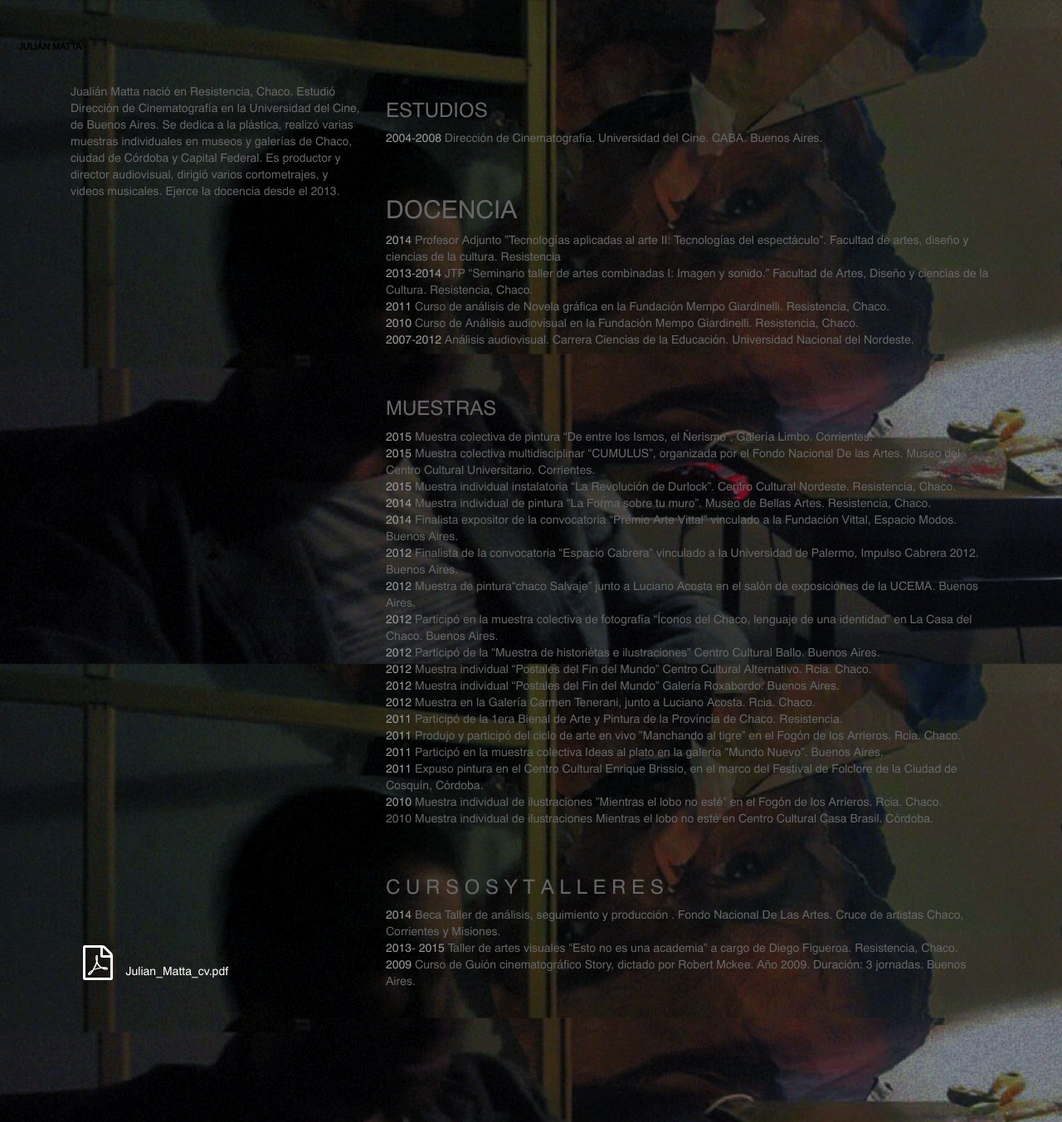
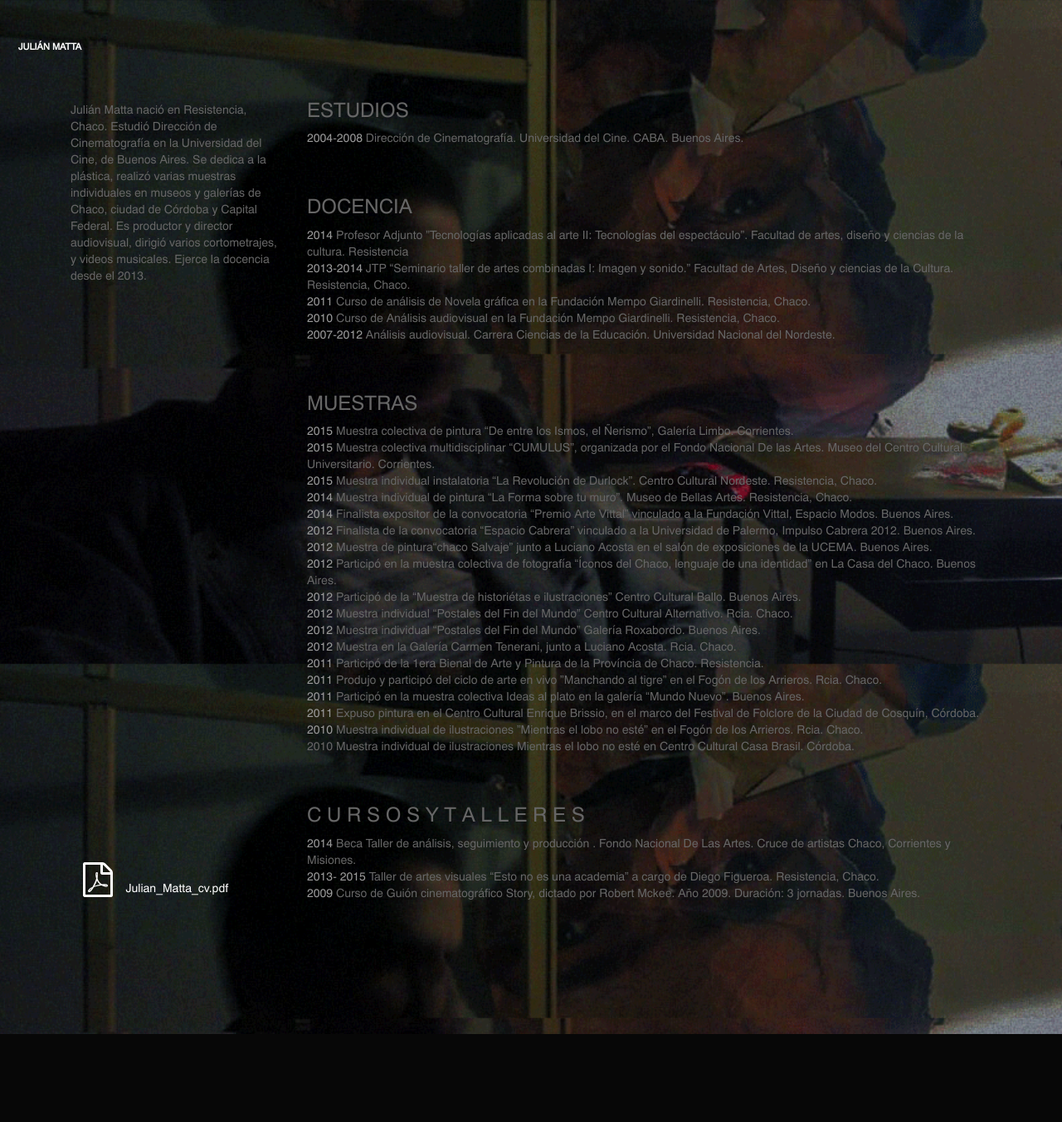
Before and after one commit to diegoduncan21/matta, a Django app: page /about/ in a window 1280 px wide. Shown: the whole page at 83% size. After the commit the page ends 1246 px from the top, so only its background shows below. Run offline with Django 3.2, Linux system fonts and the light colour scheme; parts of the project's set-up code (start-up, migrations or seed data) failed here and were passed over; some libraries are stand-ins or nearby versions.

Commit message:
fix styles home

```diff
--- a/matta/static/css/project.css
+++ b/matta/static/css/project.css
@@ -101,7 +101,11 @@ ul>li>a:hover{
 
 .col-md-3.pdf{
   position:absolute;
-  top:83%;
+  top:82%;
+}
+
+.col-md-3.mini{
+  top:22px;
 }
 
 #homa{
--- a/matta/templates/pages/about.html
+++ b/matta/templates/pages/about.html
@@ -4,28 +4,28 @@
 {% endblock header %}
 {% block content %}
 
-    <a href="/"><h3 class="top bl">JULIÁN MATTA</h3></a>
+    <a href="/"><h3 class="top">JULIÁN MATTA</h3></a>
     <br>
     <div class="down">
 
     </div>
     <div class="col-md-12 about">
         <div class="row">
-            <div class="col-md-4">
+            <div class="col-md-3 mini">
 
-                    Jualián Matta nació en Resistencia, Chaco. Estudió Dirección de Cinematografía en la Universidad del
+                    Julián Matta nació en Resistencia, Chaco. Estudió Dirección de Cinematografía en la Universidad del
                     Cine, de Buenos Aires. Se dedica a la plástica, realizó varias muestras individuales en museos y
                     galerías de Chaco, ciudad de Córdoba y Capital Federal. Es productor y director audiovisual, dirigió
                     varios cortometrajes, y videos musicales. Ejerce la docencia desde el 2013.
 
 
             </div>
-            <div class="col-md-8">
+            <div class="col-md-9">
 
                     <h3>ESTUDIOS</h3>
                     <span class="lala">2004-2008</span> Dirección de Cinematografía. Universidad del Cine. CABA. Buenos Aires.
                     <br><br><br>
-                    <h2>DOCENCIA</h2>
+                    <h3>DOCENCIA</h3>
                     <span class="lala">2014</span> Profesor Adjunto ”Tecnologías aplicadas al arte II: Tecnologías del espectáculo”. Facultad de artes, diseño y ciencias de la cultura. Resistencia <br>
                     <span class="lala">2013-2014</span> JTP “Seminario taller de artes combinadas I: Imagen y sonido.” Facultad de Artes, Diseño y ciencias de la Cultura. Resistencia, Chaco. <br>
                     <span class="lala">2011</span> Curso de análisis de Novela gráfica en la Fundación Mempo Giardinelli. Resistencia, Chaco. <br>
```
